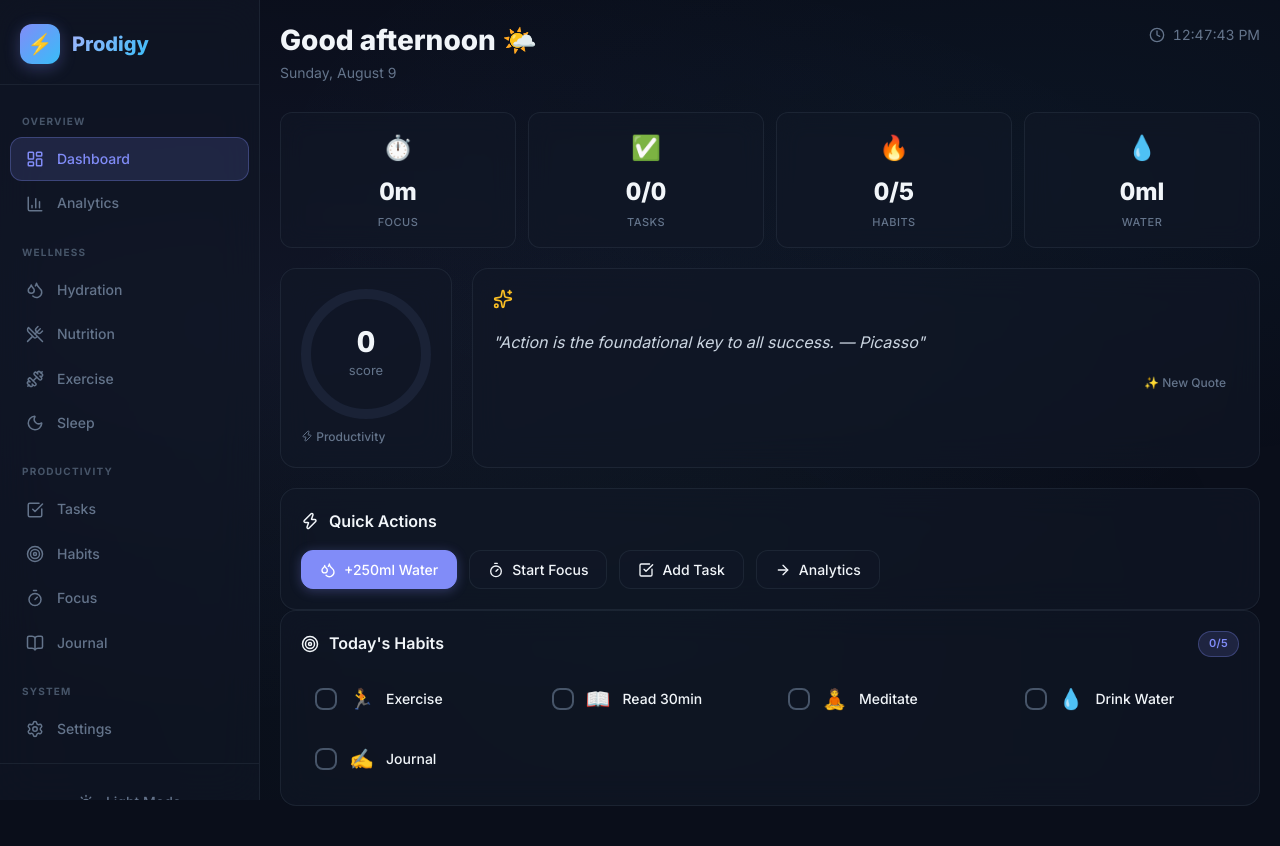
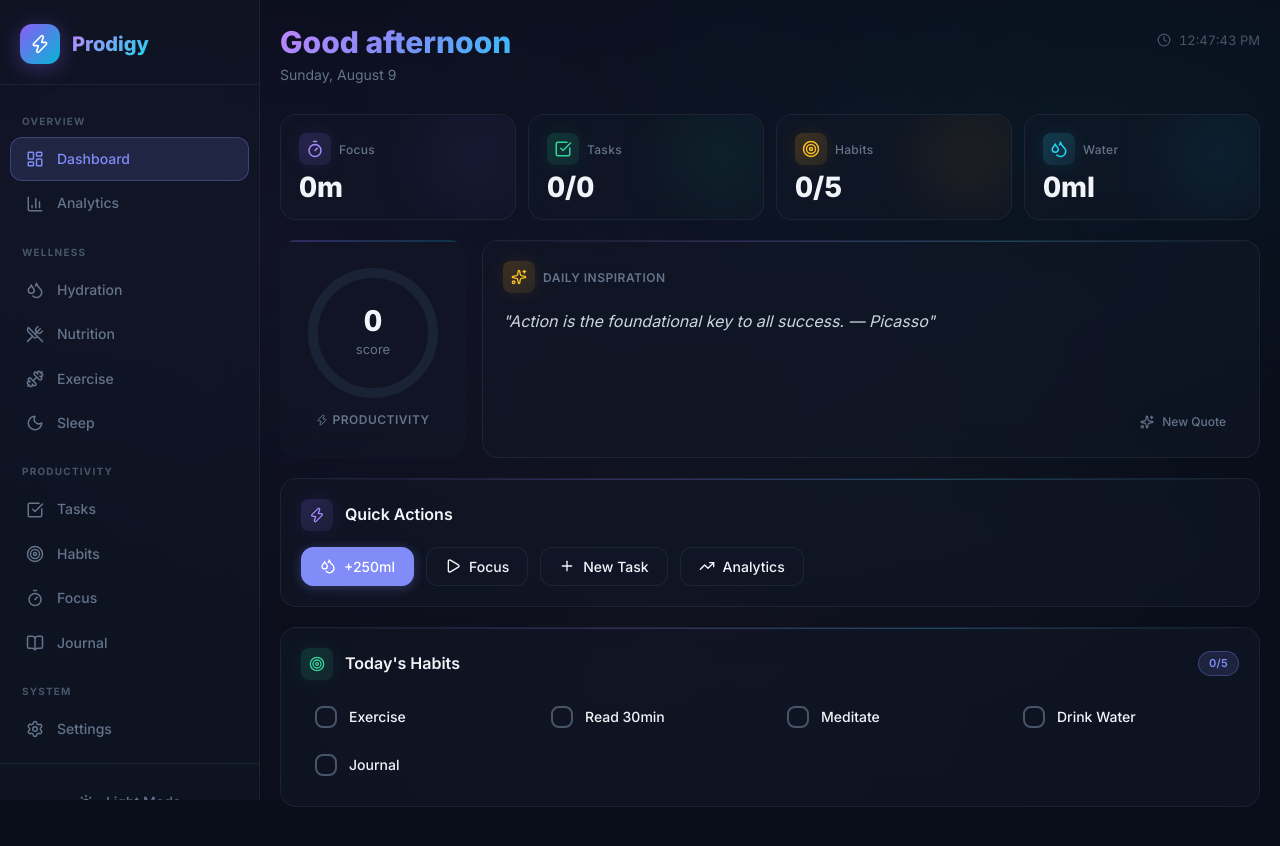
Before and after one commit to Abaan-hub/Idk, a React (Vite) app: page / in a window 1280 px wide. Shown: the top 846 px of the page. Built offline with nearby package versions, Linux system fonts and the light colour scheme.

Commit message:
✨ Premium visual overhaul — gradient text, icon-boxes, glow cards, animated borders, no emojis

```diff
--- a/src/components/Sidebar.jsx
+++ b/src/components/Sidebar.jsx
@@ -2,7 +2,7 @@ import { useStore } from '../store';
 import {
   LayoutDashboard, Droplets, UtensilsCrossed, Dumbbell,
   CheckSquare, Target, Timer, Moon, BookOpen, BarChart3,
-  Settings, Sun, MoonStar
+  Settings, Sun, MoonStar, Zap
 } from 'lucide-react';
 
 const NAV_SECTIONS = [
@@ -49,7 +49,9 @@ export default function Sidebar() {
     <aside className="sidebar">
       <div className="sidebar-header">
         <div className="sidebar-logo">
-          <div className="sidebar-logo-icon">⚡</div>
+          <div className="sidebar-logo-icon">
+            <Zap size={20} color="#fff" />
+          </div>
           <span className="sidebar-logo-text">Prodigy</span>
         </div>
       </div>
--- a/src/index.css
+++ b/src/index.css
@@ -134,11 +134,19 @@ body::before {
   position: fixed;
   inset: 0;
   background:
-    radial-gradient(ellipse 80% 50% at 20% 40%, rgba(129, 140, 248, 0.06), transparent),
-    radial-gradient(ellipse 60% 40% at 80% 20%, rgba(56, 189, 248, 0.04), transparent),
-    radial-gradient(ellipse 50% 60% at 50% 80%, rgba(52, 211, 153, 0.03), transparent);
+    radial-gradient(ellipse 80% 50% at 15% 30%, rgba(139, 92, 246, 0.08), transparent),
+    radial-gradient(ellipse 60% 40% at 85% 15%, rgba(6, 182, 212, 0.06), transparent),
+    radial-gradient(ellipse 50% 60% at 50% 85%, rgba(244, 114, 182, 0.04), transparent),
+    radial-gradient(ellipse 40% 30% at 70% 60%, rgba(52, 211, 153, 0.03), transparent);
   pointer-events: none;
   z-index: 0;
+  animation: bgShift 20s ease-in-out infinite alternate;
+}
+
+@keyframes bgShift {
+  0% { opacity: 1; }
+  50% { opacity: 0.7; }
+  100% { opacity: 1; }
 }
 
 #root {
@@ -685,18 +693,18 @@ textarea.input {
   width: 40px;
   height: 40px;
   border-radius: var(--radius-md);
-  background: linear-gradient(135deg, var(--accent), #38bdf8);
+  background: linear-gradient(135deg, #8b5cf6, #06b6d4);
   display: flex;
   align-items: center;
   justify-content: center;
   font-size: 20px;
-  box-shadow: 0 4px 16px rgba(129, 140, 248, 0.3);
+  box-shadow: 0 4px 20px rgba(139, 92, 246, 0.35);
 }
 
 .sidebar-logo-text {
   font-size: 20px;
   font-weight: 800;
-  background: linear-gradient(135deg, var(--accent-light), #38bdf8);
+  background: linear-gradient(135deg, #c084fc, #22d3ee);
   -webkit-background-clip: text;
   -webkit-text-fill-color: transparent;
   background-clip: text;
@@ -1218,3 +1226,236 @@ textarea.input {
   right: -2px;
   animation: pulse 2s ease-in-out infinite;
 }
+
+/* =========================================
+   PREMIUM ADDITIONS
+   ========================================= */
+
+/* ---------- Gradient Text ---------- */
+.gradient-text {
+  background: linear-gradient(135deg, #c084fc, #818cf8, #38bdf8);
+  -webkit-background-clip: text;
+  -webkit-text-fill-color: transparent;
+  background-clip: text;
+}
+
+.gradient-text-warm {
+  background: linear-gradient(135deg, #fb923c, #f472b6, #c084fc);
+  -webkit-background-clip: text;
+  -webkit-text-fill-color: transparent;
+  background-clip: text;
+}
+
+.gradient-text-cool {
+  background: linear-gradient(135deg, #34d399, #22d3ee, #818cf8);
+  -webkit-background-clip: text;
+  -webkit-text-fill-color: transparent;
+  background-clip: text;
+}
+
+/* ---------- Icon Gradient Containers ---------- */
+.icon-box {
+  width: 42px;
+  height: 42px;
+  border-radius: var(--radius-md);
+  display: flex;
+  align-items: center;
+  justify-content: center;
+  flex-shrink: 0;
+  transition: transform var(--transition-fast);
+}
+
+.icon-box:hover {
+  transform: scale(1.05);
+}
+
+.icon-box.purple {
+  background: linear-gradient(135deg, rgba(139, 92, 246, 0.2), rgba(129, 140, 248, 0.1));
+  color: #a78bfa;
+  box-shadow: 0 0 20px rgba(139, 92, 246, 0.1);
+}
+
+.icon-box.blue {
+  background: linear-gradient(135deg, rgba(6, 182, 212, 0.2), rgba(56, 189, 248, 0.1));
+  color: #22d3ee;
+  box-shadow: 0 0 20px rgba(6, 182, 212, 0.1);
+}
+
+.icon-box.green {
+  background: linear-gradient(135deg, rgba(16, 185, 129, 0.2), rgba(52, 211, 153, 0.1));
+  color: #34d399;
+  box-shadow: 0 0 20px rgba(16, 185, 129, 0.1);
+}
+
+.icon-box.amber {
+  background: linear-gradient(135deg, rgba(245, 158, 11, 0.2), rgba(251, 191, 36, 0.1));
+  color: #fbbf24;
+  box-shadow: 0 0 20px rgba(245, 158, 11, 0.1);
+}
+
+.icon-box.rose {
+  background: linear-gradient(135deg, rgba(244, 114, 182, 0.2), rgba(251, 113, 133, 0.1));
+  color: #f472b6;
+  box-shadow: 0 0 20px rgba(244, 114, 182, 0.1);
+}
+
+.icon-box.cyan {
+  background: linear-gradient(135deg, rgba(34, 211, 238, 0.2), rgba(56, 189, 248, 0.1));
+  color: #22d3ee;
+  box-shadow: 0 0 20px rgba(34, 211, 238, 0.1);
+}
+
+.icon-box.sm {
+  width: 32px;
+  height: 32px;
+  border-radius: var(--radius-sm);
+}
+
+.icon-box.lg {
+  width: 52px;
+  height: 52px;
+  border-radius: var(--radius-lg);
+}
+
+/* ---------- Glow Card ---------- */
+.glow-card {
+  position: relative;
+  background: var(--bg-glass);
+  backdrop-filter: blur(16px);
+  -webkit-backdrop-filter: blur(16px);
+  border: 1px solid var(--border);
+  border-radius: var(--radius-lg);
+  padding: 20px;
+  transition: all var(--transition-normal);
+  overflow: hidden;
+}
+
+.glow-card::before {
+  content: '';
+  position: absolute;
+  top: 0;
+  left: 0;
+  right: 0;
+  height: 1px;
+  background: linear-gradient(90deg, transparent, rgba(139, 92, 246, 0.3), rgba(56, 189, 248, 0.3), transparent);
+}
+
+.glow-card:hover {
+  border-color: var(--border-hover);
+  box-shadow: 0 8px 32px rgba(0, 0, 0, 0.3), 0 0 24px rgba(139, 92, 246, 0.05);
+  transform: translateY(-1px);
+}
+
+/* ---------- Stat Card Premium ---------- */
+.stat-card-premium {
+  background: var(--bg-glass);
+  backdrop-filter: blur(12px);
+  -webkit-backdrop-filter: blur(12px);
+  border: 1px solid var(--border);
+  border-radius: var(--radius-lg);
+  padding: 18px;
+  transition: all var(--transition-normal);
+  position: relative;
+  overflow: hidden;
+}
+
+.stat-card-premium::after {
+  content: '';
+  position: absolute;
+  top: 0;
+  right: 0;
+  width: 80px;
+  height: 80px;
+  border-radius: 50%;
+  filter: blur(40px);
+  opacity: 0.15;
+  pointer-events: none;
+}
+
+.stat-card-premium.purple::after { background: #8b5cf6; }
+.stat-card-premium.green::after { background: #10b981; }
+.stat-card-premium.amber::after { background: #f59e0b; }
+.stat-card-premium.cyan::after { background: #06b6d4; }
+.stat-card-premium.rose::after { background: #f472b6; }
+
+.stat-card-premium:hover {
+  border-color: var(--border-hover);
+  transform: translateY(-2px);
+  box-shadow: var(--shadow-md);
+}
+
+.stat-card-premium .stat-card-label {
+  font-size: 12px;
+  color: var(--text-muted);
+  font-weight: 500;
+  letter-spacing: 0.3px;
+  margin-bottom: 8px;
+  display: flex;
+  align-items: center;
+  gap: 8px;
+}
+
+.stat-card-premium .stat-card-value {
+  font-size: 28px;
+  font-weight: 800;
+  font-variant-numeric: tabular-nums;
+  line-height: 1;
+}
+
+.stat-card-premium .stat-card-sub {
+  font-size: 11px;
+  color: var(--text-dim);
+  margin-top: 4px;
+}
+
+/* ---------- Section Header ---------- */
+.section-header {
+  display: flex;
+  align-items: center;
+  justify-content: space-between;
+  margin-bottom: 16px;
+}
+
+.section-title {
+  display: flex;
+  align-items: center;
+  gap: 12px;
+  font-size: 16px;
+  font-weight: 600;
+  color: var(--text-primary);
+}
+
+/* ---------- Animated Border ---------- */
+.animated-border {
+  position: relative;
+  border: none !important;
+}
+
+.animated-border::before {
+  content: '';
+  position: absolute;
+  inset: 0;
+  border-radius: inherit;
+  padding: 1px;
+  background: linear-gradient(135deg, rgba(139,92,246,0.3), rgba(6,182,212,0.2), rgba(244,114,182,0.2), rgba(139,92,246,0.3));
+  background-size: 300% 300%;
+  animation: borderGlow 6s ease infinite;
+  -webkit-mask: linear-gradient(#fff 0 0) content-box, linear-gradient(#fff 0 0);
+  mask: linear-gradient(#fff 0 0) content-box, linear-gradient(#fff 0 0);
+  -webkit-mask-composite: xor;
+  mask-composite: exclude;
+  pointer-events: none;
+}
+
+@keyframes borderGlow {
+  0% { background-position: 0% 50%; }
+  50% { background-position: 100% 50%; }
+  100% { background-position: 0% 50%; }
+}
+
+/* ---------- Habit check done ---------- */
+.habit-check-done {
+  background: linear-gradient(135deg, #8b5cf6, #6366f1) !important;
+  border-color: transparent !important;
+  box-shadow: 0 2px 12px rgba(139, 92, 246, 0.4);
+}
--- a/src/pages/Dashboard.jsx
+++ b/src/pages/Dashboard.jsx
@@ -2,10 +2,15 @@ import { useState, useEffect } from 'react';
 import { motion } from 'framer-motion';
 import { useStore } from '../store';
 import { today, formatDate, getGreeting, getGreetingEmoji, getProductivityScore, QUOTES } from '../utils';
-import Card from '../components/Card';
 import ProgressRing from '../components/ProgressRing';
 import { showToast } from '../components/Toast';
-import { Droplets, Timer, CheckSquare, Target, Sparkles, Clock, Zap, ArrowRight, Check } from 'lucide-react';
+import {
+  Droplets, Timer, CheckSquare, Target, Sparkles, Clock, Zap,
+  ArrowRight, Check, Activity, TrendingUp, Flame, Plus, Play
+} from 'lucide-react';
+
+const stagger = { hidden: {}, visible: { transition: { staggerChildren: 0.06 } } };
+const fadeUp = { hidden: { opacity: 0, y: 16 }, visible: { opacity: 1, y: 0, transition: { duration: 0.4 } } };
 
 export default function Dashboard() {
   const habits = useStore(s => s.habits);
@@ -20,144 +25,140 @@ export default function Dashboard() {
   const setPage = useStore(s => s.setPage);
 
   const [clock, setClock] = useState(new Date());
-
   useEffect(() => {
     const t = setInterval(() => setClock(new Date()), 1000);
     return () => clearInterval(t);
   }, []);
 
   const d = today();
-
-  // Stats
   const focusMin = pomoSessions.filter(s => s.date === d).reduce((a, s) => a + (s.duration_min || 0), 0);
   const tasksDone = todos.filter(t => t.done).length;
   const habitsDone = habits.filter(h => h.completedDays?.[d]).length;
   const waterMl = waterLogs.filter(w => w.date === d).reduce((a, w) => a + w.amount_ml, 0);
   const score = getProductivityScore(habits, todos, pomoSessions);
 
-  // Timeline entries
   const timelineEntries = [
     ...waterLogs.filter(w => w.date === d).map(w => ({
-      time: new Date(w.time),
-      icon: '💧',
-      label: `${w.amount_ml}ml water`,
-      color: '#38bdf8',
+      time: new Date(w.time), icon: <Droplets size={14} />, label: `${w.amount_ml}ml water`, color: '#22d3ee',
     })),
     ...foodLogs.filter(f => f.date === d).map(f => ({
-      time: new Date(f.time),
-      icon: '🍽️',
-      label: `${f.name || f.meal_type} (${f.calories} cal)`,
-      color: '#fbbf24',
+      time: new Date(f.time), icon: <Flame size={14} />, label: `${f.name || f.meal_type} · ${f.calories} cal`, color: '#fbbf24',
     })),
     ...pomoSessions.filter(s => s.date === d).map(s => ({
-      time: new Date(s.completed_at),
-      icon: '🍅',
-      label: `${s.duration_min}min focus`,
-      color: '#818cf8',
+      time: new Date(s.completed_at), icon: <Timer size={14} />, label: `${s.duration_min}min focus`, color: '#a78bfa',
     })),
-  ].sort((a, b) => b.time - a.time).slice(0, 8);
+  ].sort((a, b) => b.time - a.time).slice(0, 6);
+
+  const stats = [
+    { icon: <Timer size={18} />, value: `${focusMin}m`, label: 'Focus', cls: 'purple' },
+    { icon: <CheckSquare size={18} />, value: `${tasksDone}/${todos.length}`, label: 'Tasks', cls: 'green' },
+    { icon: <Target size={18} />, value: `${habitsDone}/${habits.length}`, label: 'Habits', cls: 'amber' },
+    { icon: <Droplets size={18} />, value: `${waterMl}ml`, label: 'Water', cls: 'cyan' },
+  ];
 
   return (
-    <motion.div
-      className="page"
-      initial={{ opacity: 0, y: 20 }}
-      animate={{ opacity: 1, y: 0 }}
-      transition={{ duration: 0.3 }}
-    >
-      {/* Header */}
-      <div style={{ display: 'flex', justifyContent: 'space-between', alignItems: 'flex-start', marginBottom: 28 }}>
+    <motion.div className="page" initial="hidden" animate="visible" variants={stagger}>
+
+      {/* ── Header ── */}
+      <motion.div variants={fadeUp} style={{ display: 'flex', justifyContent: 'space-between', alignItems: 'flex-start', marginBottom: 28 }}>
         <div>
-          <h1 style={{ fontSize: 28, fontWeight: 800, marginBottom: 4 }}>
-            {getGreeting()} {getGreetingEmoji()}
+          <h1 style={{ fontSize: 30, fontWeight: 800, marginBottom: 4 }}>
+            <span className="gradient-text">{getGreeting()}</span>
           </h1>
-          <p className="text-muted" style={{ fontSize: 14 }}>{formatDate()}</p>
+          <p style={{ fontSize: 14, color: 'var(--text-muted)' }}>{formatDate()}</p>
         </div>
-        <div className="flex items-center gap-sm" style={{ fontSize: 14, color: 'var(--text-muted)', fontVariantNumeric: 'tabular-nums' }}>
-          <Clock size={16} />
-          <span>{clock.toLocaleTimeString('en-US', { hour: '2-digit', minute: '2-digit', second: '2-digit' })}</span>
+        <div className="flex items-center gap-sm" style={{ fontSize: 13, color: 'var(--text-dim)', fontVariantNumeric: 'tabular-nums', marginTop: 6 }}>
+          <Clock size={14} />
+          {clock.toLocaleTimeString('en-US', { hour: '2-digit', minute: '2-digit', second: '2-digit' })}
         </div>
-      </div>
+      </motion.div>
 
-      {/* Stats Row */}
-      <div className="grid-4" style={{ marginBottom: 20 }}>
-        {[
-          { icon: '⏱️', value: `${focusMin}m`, label: 'Focus', color: '#818cf8' },
-          { icon: '✅', value: `${tasksDone}/${todos.length}`, label: 'Tasks', color: '#34d399' },
-          { icon: '🔥', value: `${habitsDone}/${habits.length}`, label: 'Habits', color: '#fbbf24' },
-          { icon: '💧', value: `${waterMl}ml`, label: 'Water', color: '#38bdf8' },
-        ].map((s, i) => (
+      {/* ── Stats ── */}
+      <motion.div variants={fadeUp} className="grid-4" style={{ marginBottom: 20 }}>
+        {stats.map((s, i) => (
           <motion.div
             key={s.label}
-            className="stat-card"
-            initial={{ opacity: 0, y: 12 }}
+            className={`stat-card-premium ${s.cls}`}
+            initial={{ opacity: 0, y: 16 }}
             animate={{ opacity: 1, y: 0 }}
-            transition={{ delay: i * 0.05 }}
+            transition={{ delay: 0.1 + i * 0.06 }}
           >
-            <div className="stat-icon">{s.icon}</div>
-            <div className="stat-value">{s.value}</div>
-            <div className="stat-label">{s.label}</div>
+            <div className="stat-card-label">
+              <span className={`icon-box sm ${s.cls}`}>{s.icon}</span>
+              {s.label}
+            </div>
+            <div className="stat-card-value">{s.value}</div>
           </motion.div>
         ))}
-      </div>
+      </motion.div>
 
-      {/* Score + Quote Row */}
-      <div style={{ display: 'grid', gridTemplateColumns: 'auto 1fr', gap: 20, marginBottom: 20 }}>
-        {/* Productivity Score */}
-        <Card className="glass-card" style={{ display: 'flex', flexDirection: 'column', alignItems: 'center', justifyContent: 'center', padding: 24, minWidth: 180 }}>
-          <ProgressRing progress={score / 100} size={130} strokeWidth={10} label={`${score}`} sublabel="score" />
-          <div style={{ marginTop: 8, fontSize: 12, color: 'var(--text-muted)', fontWeight: 500 }}>
-            <Zap size={12} style={{ display: 'inline', verticalAlign: -1 }} /> Productivity
+      {/* ── Score + Quote ── */}
+      <motion.div variants={fadeUp} style={{ display: 'grid', gridTemplateColumns: 'auto 1fr', gap: 16, marginBottom: 20 }}>
+        <div className="glow-card animated-border" style={{ display: 'flex', flexDirection: 'column', alignItems: 'center', justifyContent: 'center', padding: 28, minWidth: 180 }}>
+          <ProgressRing progress={score / 100} size={130} strokeWidth={10} label={`${score}`} sublabel="score" color="#a78bfa" />
+          <div className="flex items-center gap-xs" style={{ marginTop: 12, fontSize: 12, color: 'var(--text-muted)', fontWeight: 600, letterSpacing: 0.5 }}>
+            <Zap size={12} /> PRODUCTIVITY
           </div>
-        </Card>
+        </div>
 
-        {/* Quote */}
-        <Card className="glass-card" style={{ display: 'flex', flexDirection: 'column', justifyContent: 'space-between' }}>
+        <div className="glow-card" style={{ display: 'flex', flexDirection: 'column', justifyContent: 'space-between' }}>
           <div>
-            <Sparkles size={20} color="#fbbf24" style={{ marginBottom: 12 }} />
-            <p style={{ fontSize: 16, fontStyle: 'italic', lineHeight: 1.7, color: 'var(--text-secondary)' }}>
+            <div className="flex items-center gap-sm" style={{ marginBottom: 14 }}>
+              <span className="icon-box sm amber"><Sparkles size={16} /></span>
+              <span style={{ fontSize: 12, fontWeight: 600, color: 'var(--text-muted)', letterSpacing: 0.5, textTransform: 'uppercase' }}>Daily Inspiration</span>
+            </div>
+            <p style={{ fontSize: 16, fontStyle: 'italic', lineHeight: 1.8, color: 'var(--text-secondary)' }}>
               "{QUOTES[quoteIdx % QUOTES.length]}"
             </p>
           </div>
-          <div style={{ textAlign: 'right', marginTop: 12 }}>
-            <button className="btn btn-ghost btn-sm" onClick={nextQuote}>✨ New Quote</button>
+          <div style={{ textAlign: 'right', marginTop: 16 }}>
+            <button className="btn btn-ghost btn-sm" onClick={nextQuote}>
+              <Sparkles size={14} /> New Quote
+            </button>
           </div>
-        </Card>
-      </div>
+        </div>
+      </motion.div>
 
-      {/* Quick Actions */}
-      <Card className="glass-card" style={{ marginBottom: 20 }}>
-        <div className="card-header">
-          <div className="card-title"><Zap size={18} /> Quick Actions</div>
+      {/* ── Quick Actions ── */}
+      <motion.div variants={fadeUp} className="glow-card" style={{ marginBottom: 20 }}>
+        <div className="section-header">
+          <div className="section-title">
+            <span className="icon-box sm purple"><Zap size={16} /></span>
+            Quick Actions
+          </div>
         </div>
         <div className="flex gap-md" style={{ flexWrap: 'wrap' }}>
-          <button className="btn btn-primary" onClick={() => { addWater({ amount_ml: 250 }); showToast('💧 250ml added!'); }}>
-            <Droplets size={16} /> +250ml Water
+          <button className="btn btn-primary" onClick={() => { addWater({ amount_ml: 250 }); showToast('Added 250ml water'); }}>
+            <Droplets size={16} /> +250ml
           </button>
           <button className="btn" onClick={() => setPage('focus')}>
-            <Timer size={16} /> Start Focus
+            <Play size={16} /> Focus
           </button>
           <button className="btn" onClick={() => setPage('tasks')}>
-            <CheckSquare size={16} /> Add Task
+            <Plus size={16} /> New Task
           </button>
           <button className="btn" onClick={() => setPage('analytics')}>
-            <ArrowRight size={16} /> Analytics
+            <TrendingUp size={16} /> Analytics
           </button>
         </div>
-      </Card>
+      </motion.div>
 
-      {/* Today's Habits */}
-      <Card className="glass-card" style={{ marginBottom: 20 }}>
-        <div className="card-header">
-          <div className="card-title"><Target size={18} /> Today's Habits</div>
+      {/* ── Today's Habits ── */}
+      <motion.div variants={fadeUp} className="glow-card" style={{ marginBottom: 20 }}>
+        <div className="section-header">
+          <div className="section-title">
+            <span className="icon-box sm green"><Target size={16} /></span>
+            Today's Habits
+          </div>
           <span className="badge badge-accent">{habitsDone}/{habits.length}</span>
         </div>
         {habits.length === 0 ? (
           <div className="empty-state">
-            <div className="empty-icon">🎯</div>
-            <p className="empty-text">No habits yet. Add some in the Habits page!</p>
+            <Target size={40} style={{ opacity: 0.3, marginBottom: 8 }} />
+            <p className="empty-text">No habits yet — set some up in the Habits page</p>
           </div>
         ) : (
-          <div style={{ display: 'grid', gridTemplateColumns: 'repeat(auto-fill, minmax(220px, 1fr))', gap: 8 }}>
+          <div style={{ display: 'grid', gridTemplateColumns: 'repeat(auto-fill, minmax(200px, 1fr))', gap: 6 }}>
             {habits.map(h => {
               const done = !!h.completedDays?.[d];
               return (
@@ -167,47 +168,54 @@ export default function Dashboard() {
                   style={{ cursor: 'pointer', borderRadius: 10, padding: '10px 14px' }}
                   onClick={() => toggleHabit(h.id)}
                 >
-                  <div className={`checkbox ${done ? 'checked' : ''}`}>
-                    {done && <Check size={14} />}
+                  <div
+                    className={`checkbox ${done ? 'checked habit-check-done' : ''}`}
+                    style={{ width: 22, height: 22 }}
+                  >
+                    {done && <Check size={13} />}
                   </div>
-                  <span style={{ fontSize: 20 }}>{h.emoji}</span>
                   <span style={{
-                    flex: 1,
-                    fontSize: 14,
-                    fontWeight: 500,
+                    flex: 1, fontSize: 14, fontWeight: 500,
                     textDecoration: done ? 'line-through' : 'none',
-                    opacity: done ? 0.5 : 1,
+                    opacity: done ? 0.45 : 1,
                   }}>{h.name}</span>
+                  {done && <span style={{ fontSize: 11, color: '#a78bfa', fontWeight: 600 }}>Done</span>}
                 </div>
               );
             })}
           </div>
         )}
-      </Card>
+      </motion.div>
 
-      {/* Activity Timeline */}
+      {/* ── Activity Timeline ── */}
       {timelineEntries.length > 0 && (
-        <Card className="glass-card">
-          <div className="card-header">
-            <div className="card-title"><Clock size={18} /> Today's Activity</div>
+        <motion.div variants={fadeUp} className="glow-card">
+          <div className="section-header">
+            <div className="section-title">
+              <span className="icon-box sm rose"><Activity size={16} /></span>
+              Today's Activity
+            </div>
           </div>
-          <div className="flex-col gap-xs">
+          <div className="flex-col">
             {timelineEntries.map((e, i) => (
-              <div key={i} className="flex items-center gap-md" style={{ padding: '8px 0', borderBottom: i < timelineEntries.length - 1 ? '1px solid var(--border)' : 'none' }}>
+              <div key={i} className="flex items-center gap-md" style={{
+                padding: '10px 0',
+                borderBottom: i < timelineEntries.length - 1 ? '1px solid var(--border)' : 'none',
+              }}>
                 <span style={{
                   width: 8, height: 8, borderRadius: '50%',
                   background: e.color, flexShrink: 0,
-                  boxShadow: `0 0 8px ${e.color}60`,
+                  boxShadow: `0 0 10px ${e.color}40`,
                 }} />
-                <span className="text-muted text-sm" style={{ width: 70, flexShrink: 0, fontVariantNumeric: 'tabular-nums' }}>
+                <span style={{ width: 65, flexShrink: 0, fontVariantNumeric: 'tabular-nums', fontSize: 12, color: 'var(--text-dim)' }}>
                   {e.time.toLocaleTimeString('en-US', { hour: '2-digit', minute: '2-digit' })}
                 </span>
-                <span style={{ fontSize: 16, flexShrink: 0 }}>{e.icon}</span>
-                <span style={{ fontSize: 14 }}>{e.label}</span>
+                <span style={{ color: e.color, display: 'flex' }}>{e.icon}</span>
+                <span style={{ fontSize: 13, color: 'var(--text-secondary)' }}>{e.label}</span>
               </div>
             ))}
           </div>
-        </Card>
+        </motion.div>
       )}
     </motion.div>
   );
```
